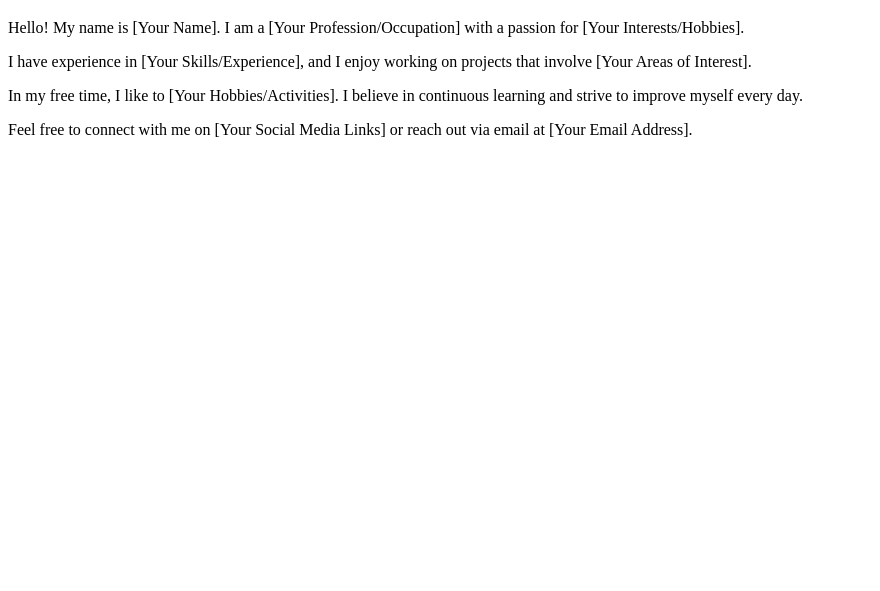
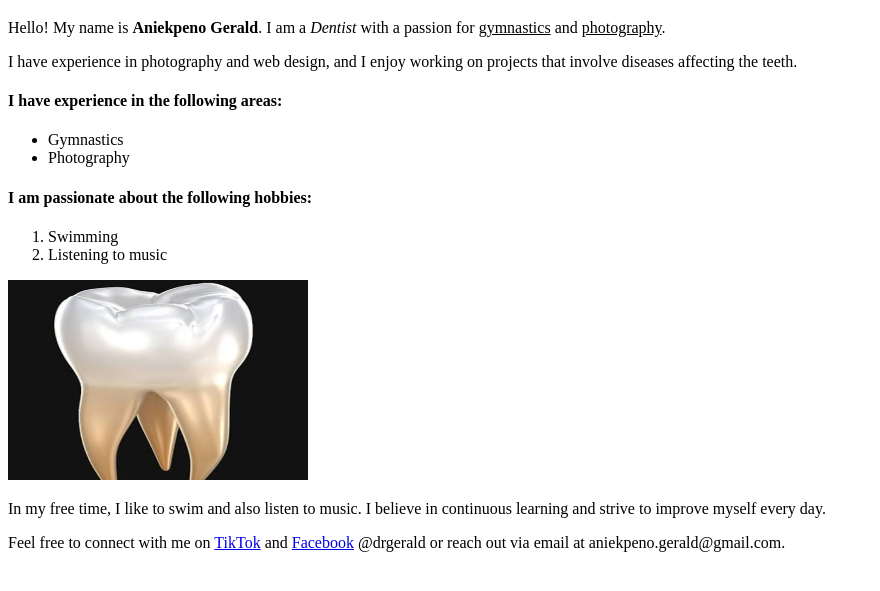
Before and after one commit to Anikellz/week--1-html-assignment, a plain HTML site: page index.html in a window 1280 px wide. Shown: the part 61-652 px from the top of the page, without its empty margins (0-880 px from the left). Drawn offline with Linux system fonts and the light colour scheme.

Commit message:
second commit

```diff
--- a/index.html
+++ b/index.html
@@ -7,9 +7,23 @@
 </head>
 <body>
     <h1>About Me</h1>
-    <p>Hello! My name is [Your Name]. I am a [Your Profession/Occupation] with a passion for [Your Interests/Hobbies].</p>
-    <p>I have experience in [Your Skills/Experience], and I enjoy working on projects that involve [Your Areas of Interest].</p>
-    <p>In my free time, I like to [Your Hobbies/Activities]. I believe in continuous learning and strive to improve myself every day.</p>
-    <p>Feel free to connect with me on [Your Social Media Links] or reach out via email at [Your Email Address].</p>
+    <p>Hello! My name is <strong>Aniekpeno Gerald</strong>. I am a <em>Dentist</em> with a passion for <u>gymnastics</u> and <u>photography</u>.</p>
+    <p>I have experience in photography and web design, and I enjoy working on projects that involve diseases affecting the teeth.</p>
+    <h4>I have experience in the following areas:</h4>
+    <!-- these are my other areas of interest -->
+    <ul>
+        <li>Gymnastics</li>
+        <li>Photography</li>
+    </ul>
+    <h4>I am passionate about the following hobbies:</h4>
+        <!--  am passionate about the following hobbies -->
+
+    <ol>
+        <li>Swimming</li>
+        <li>Listening to music</li>
+    </ol>
+    <img src="images/molarteeth.jpeg" alt="molar teeth" width="300" height="200">
+    <p>In my free time, I like to swim and also listen to music. I believe in continuous learning and strive to improve myself every day.</p>
+    <p>Feel free to connect with me on <a href="https://www.tiktok.com/@drgerald" target="_blank">TikTok</a> and <a href="https://www.facebook.com/drgerald" target="_blank">Facebook</a> @drgerald or reach out via email at aniekpeno.gerald@gmail.com.</p>
 </body>
 </html>
```
Also changed, not shown: images/molarteeth.jpeg (added).
